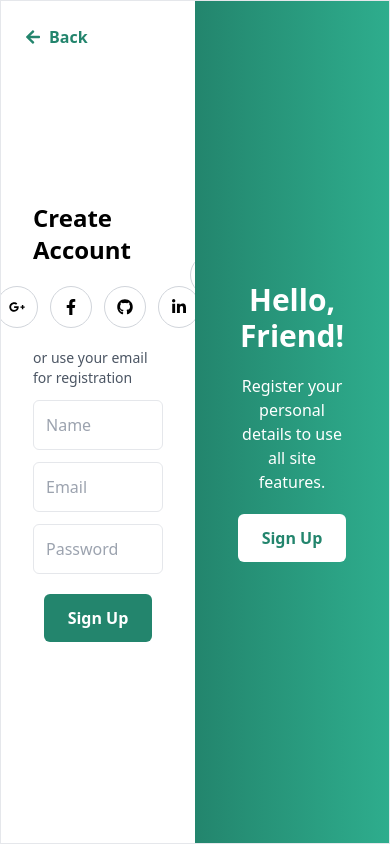
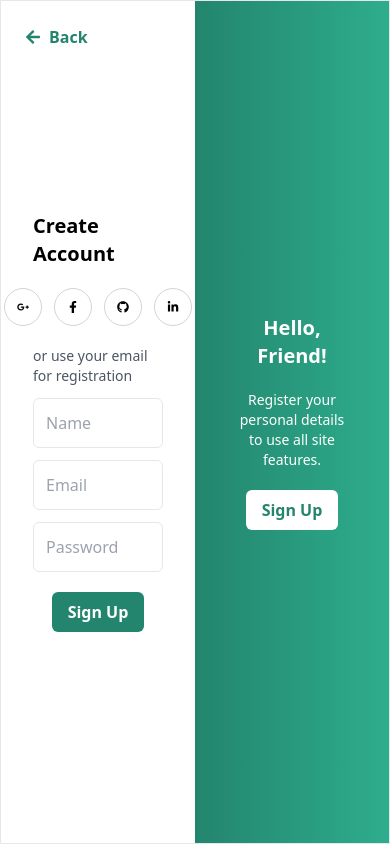
Before and after one commit to HappyRehund/BandageGDGOC, a Next.js app: page /authpage in a window 390 px wide. Built offline with nearby package versions, Linux system fonts and the light colour scheme.

Commit message:
moga final dan ga ada bug

```diff
--- a/src/app/layout.js
+++ b/src/app/layout.js
@@ -1,6 +1,5 @@
 import localFont from "next/font/local";
 import "./globals.css";
-import { Suspense } from "react";
 
 const geistSans = localFont({
   src: "./fonts/GeistVF.woff",
--- a/src/components/features/ListProducts.jsx
+++ b/src/components/features/ListProducts.jsx
@@ -3,19 +3,16 @@ import { useState } from "react";
 import { Products } from "@/utils/mockData/data";
 import ProductCard from "./ProductCard";
 
-const ITEMS_PER_PAGE = 4; // Jumlah item per halaman
+const ITEMS_PER_PAGE = 4;
 
 const ListProducts = () => {
-    const [currentPage, setCurrentPage] = useState(1); // State untuk halaman saat ini
+    const [currentPage, setCurrentPage] = useState(1);
 
-    // Hitung jumlah total halaman
     const totalPages = Math.ceil(Products.length / ITEMS_PER_PAGE);
 
-    // Tentukan indeks produk untuk halaman saat ini
     const startIndex = (currentPage - 1) * ITEMS_PER_PAGE;
     const currentProducts = Products.slice(startIndex, startIndex + ITEMS_PER_PAGE);
 
-    // Fungsi untuk berpindah halaman
     const goToPage = (pageNumber) => {
         setCurrentPage(pageNumber);
     };
--- a/src/components/features/ProductCard.jsx
+++ b/src/components/features/ProductCard.jsx
@@ -3,19 +3,19 @@ import Image from "next/image";
 import StarRating from "./StarRating";
 import Link from "next/link";
 import { useState } from "react";
-import Skeleton from "react-loading-skeleton"; // Opsional, gunakan ini untuk placeholder
+import Skeleton from "react-loading-skeleton";
 
 const ProductCard = ({ productId, productName, productDesc, productPrice, productImage, productRating }) => {
-    const [isImageLoading, setIsImageLoading] = useState(true); // State untuk loading gambar
+    const [isImageLoading, setIsImageLoading] = useState(true);
 
-    const handleImageLoad = () => setIsImageLoading(false); // Update ketika gambar selesai dimuat
+    const handleImageLoad = () => setIsImageLoading(false);
 
     return (
         <div className="flex flex-col bg-white shadow-md rounded-lg overflow-hidden hover:scale-105 transition-transform duration-300">
             {/* Gambar */}
             <div className="relative h-64 w-full">
                 {isImageLoading && (
-                    <Skeleton className="h-full w-full rounded-lg" /> // Skeleton saat loading
+                    <Skeleton className="h-full w-full rounded-lg" />
                 )}
                 <Image
                     src={productImage}
@@ -24,7 +24,7 @@ const ProductCard = ({ productId, productName, productDesc, productPrice, produc
                     className={`object-cover transition-opacity duration-300 ${
                         isImageLoading ? "opacity-0" : "opacity-100"
                     }`}
-                    onLoadingComplete={handleImageLoad} // Callback saat gambar selesai dimuat
+                    onLoad={handleImageLoad}
                 />
             </div>
             {/* Informasi */}
@@ -40,13 +40,13 @@ const ProductCard = ({ productId, productName, productDesc, productPrice, produc
                     <p className="text-sm mb-2">
                         {isImageLoading ? <Skeleton width="80%" /> : productDesc}
                     </p>
-                    <div className="mb-2 flex items-center gap-2">
+                    <div className="mb-2 flex-col md:flex items-center md:gap-2">
                         {isImageLoading ? (
                             <Skeleton width="40%" />
                         ) : (
                             <>
                                 <StarRating className="text-sm" rating={productRating} />
-                                <p className="text-justify font-semibold text-sm mb-[0.25px]">
+                                <p className="mx-[0.15rem] mt-1 text-justify font-semibold text-sm mb-[0.25px]">
                                     {productRating} / 5
                                 </p>
                             </>
--- a/src/components/features/RecommendedProducts.jsx
+++ b/src/components/features/RecommendedProducts.jsx
@@ -6,19 +6,19 @@ import { BiChevronLeft, BiChevronRight } from "react-icons/bi";
 import { MdFavoriteBorder, MdOutlineShoppingCart } from "react-icons/md";
 import StarRating from "./StarRating";
 import Link from "next/link";
-import Skeleton from "react-loading-skeleton"; // Skeleton placeholder
+import Skeleton from "react-loading-skeleton";
 
 const RecommendedProducts = () => {
     const [emblaRef, emblaApi] = useEmblaCarousel({ loop: true });
     const [selectedIndex, setSelectedIndex] = useState(0);
-    const [isLoading, setIsLoading] = useState(true); // State untuk loading data
+    const [isLoading, setIsLoading] = useState(true);
 
     const scrollPrev = () => emblaApi && emblaApi.scrollPrev();
     const scrollNext = () => emblaApi && emblaApi.scrollNext();
 
     useEffect(() => {
         // Simulasi loading (bisa diganti dengan fetch API)
-        const timeout = setTimeout(() => setIsLoading(false), 1500); // Simulasi delay 1.5 detik
+        const timeout = setTimeout(() => setIsLoading(false), 1500);
         return () => clearTimeout(timeout);
     }, []);
 
@@ -123,7 +123,7 @@ const RecommendedProducts = () => {
                 <p className="text-gray-600 pb-4">
                     {isLoading ? <Skeleton width="80%" count={2} /> : displayHero[selectedIndex]?.desc}
                 </p>
-                <hr />
+                <hr className="mt-2 pb-4" />
                 <div className="flex justify-start gap-4 items-center mb-4">
                     {isLoading ? (
                         Array(4)
--- a/src/components/layout/LoginRegister.jsx
+++ b/src/components/layout/LoginRegister.jsx
@@ -14,7 +14,7 @@ const LoginRegister = () => {
 
     return (
         <div
-            className="flex justify-center items-center h-screen bg-gray-100" // Pastikan elemen parent full screen dan di tengah
+            className="flex justify-center items-center h-screen bg-gray-100"
         >
             <div
                 className={`relative flex flex-col w-full max-w-4xl overflow-hidden bg-white md:rounded-3xl shadow-2xl shadow-primary border ${isRegister ? "active" : ""
@@ -35,8 +35,8 @@ const LoginRegister = () => {
                     {/* Sign-Up Form */}
                     <div className="flex flex-col w-1/2 p-8 bg-white">
                         <form className="flex flex-col items-center">
-                            <h1 className="text-2xl font-semibold mb-5">Create Account</h1>
-                            <div className="flex space-x-3 mb-5">
+                            <h1 className="text-xl md:text-2xl font-semibold mb-5">Create Account</h1>
+                            <div className="flex space-x-3 mb-5 text-xs md:text-base">
                                 <Link href="#" className="p-3 border border-gray-300 rounded-full">
                                     <FaGooglePlusG />
                                 </Link>
@@ -68,7 +68,7 @@ const LoginRegister = () => {
                                 placeholder="Password"
                                 className="w-full mb-5 p-3 border rounded-md outline-none focus:ring-2 focus:ring-[#2EAD8D]"
                             />
-                            <button className="px-6 py-3 bg-primary text-white rounded-md font-semibold hover:bg-[#195D4C]">
+                            <button className="px-4 py-2 md:px-6 md:py-3 bg-primary text-white rounded-md font-semibold hover:bg-[#195D4C]">
                                 Sign Up
                             </button>
                         </form>
@@ -78,7 +78,7 @@ const LoginRegister = () => {
                     <div className="flex flex-col w-1/2 p-8 bg-white">
                         <form className="flex flex-col items-center">
                             <h1 className="text-2xl font-semibold mb-5">Sign In</h1>
-                            <div className="flex space-x-3 mb-5">
+                            <div className="flex text-xs md:text-base space-x-3 mb-5">
                                 <Link href="#" className="p-3 border border-gray-300 rounded-full hover:bg-primary hover:text-white duration-150">
                                     <FaGooglePlusG />
                                 </Link>
@@ -108,7 +108,7 @@ const LoginRegister = () => {
                             <Link href="#" className="text-sm text-primary hover:underline mb-5">
                                 Forget Your Password?
                             </Link>
-                            <button className="px-6 py-3 bg-primary text-white rounded-md font-semibold hover:bg-[#195D4C]">
+                            <button className="px-4 py-2 md:px-6 md:py-3 bg-primary text-white rounded-md font-semibold hover:bg-[#195D4C]">
                                 Sign In
                             </button>
                         </form>
@@ -117,17 +117,17 @@ const LoginRegister = () => {
 
                 {/* Toggle Panel */}
                 <div className="absolute top-0 right-0 w-1/2 h-full bg-gradient-to-r from-primary to-[#2EAD8D] text-white flex flex-col justify-center items-center px-10 space-y-5 transition-transform duration-700 transform">
-                    <h1 className="text-3xl font-bold text-center">
+                    <h1 className="text-xl md:text-3xl font-bold text-center">
                         {isRegister ? "Welcome Back!" : "Hello, Friend!"}
                     </h1>
-                    <p className="text-center">
+                    <p className="text-center text-sm md:text-base">
                         {isRegister
                             ? "Enter your personal details to stay connected with us."
                             : "Register your personal details to use all site features."}
                     </p>
                     <button
                         onClick={() => setIsRegister(!isRegister)}
-                        className="px-6 py-3 bg-white text-primary rounded-md font-semibold hover:bg-gray-200"
+                        className="px-4 py-2 md:px-6 md:py-3 bg-white text-primary rounded-md font-semibold hover:bg-gray-200"
                     >
                         {isRegister ? "Sign In" : "Sign Up"}
                     </button>
--- a/src/components/layout/Path.jsx
+++ b/src/components/layout/Path.jsx
@@ -5,7 +5,7 @@ import { usePathname } from "next/navigation";
 import Link from "next/link";
 
 const Path = () => {
-    const pathname = usePathname(); // Mengambil path saat ini
+    const pathname = usePathname();
 
     const getRouteInfo = () => {
         switch (pathname) {
```
